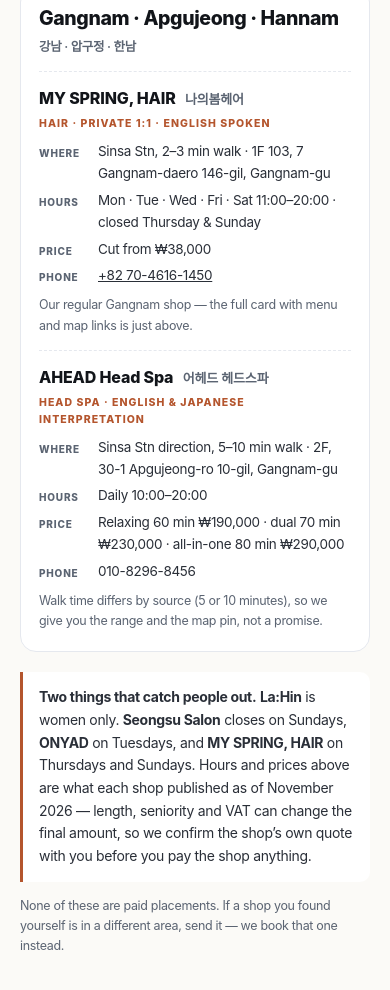
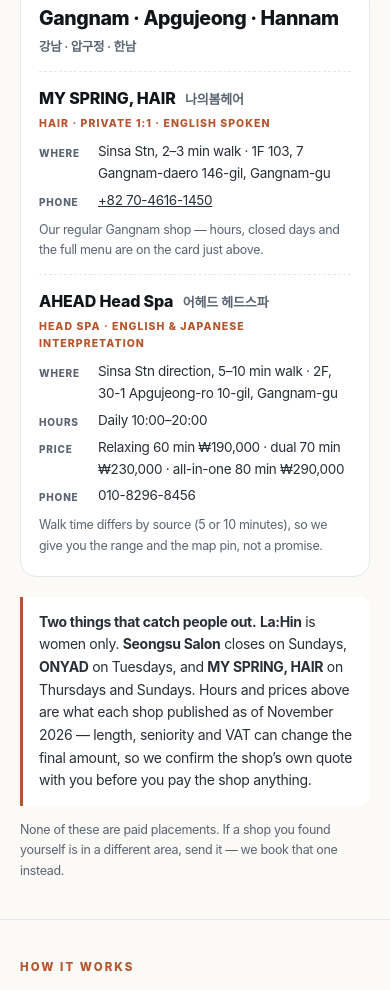
Before and after one commit to nineonehn/k-pass-beauty, a plain HTML site: page index.html in a window 390 px wide. Shown: the part 6975-7965 px from the top of the page. Drawn offline with Linux system fonts and the light colour scheme; a web font is replaced by a local one.

Commit message:
landing: keep MY SPRING, HAIR area entry to Sinsa + phone (hours/menu stay on the card above)

```diff
--- a/index.html
+++ b/index.html
@@ -489,11 +489,9 @@
           <div class="stype">Hair · private 1:1 · English spoken</div>
           <dl>
             <div><dt>Where</dt><dd>Sinsa Stn, 2–3 min walk · 1F 103, 7 Gangnam-daero 146-gil, Gangnam-gu</dd></div>
-            <div><dt>Hours</dt><dd>Mon · Tue · Wed · Fri · Sat 11:00–20:00 · closed Thursday &amp; Sunday</dd></div>
-            <div><dt>Price</dt><dd>Cut from ₩38,000</dd></div>
             <div><dt>Phone</dt><dd><a href="tel:+827046161450">+82 70-4616-1450</a></dd></div>
           </dl>
-          <p class="snote">Our regular Gangnam shop — the full card with menu and map links is just above.</p>
+          <p class="snote">Our regular Gangnam shop — hours, closed days and the full menu are on the card just above.</p>
         </div>
         <div class="shop">
           <div class="sname">AHEAD Head Spa <span>어헤드 헤드스파</span></div>
```
